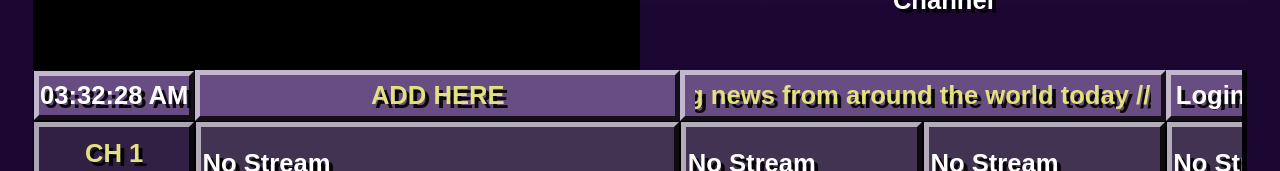
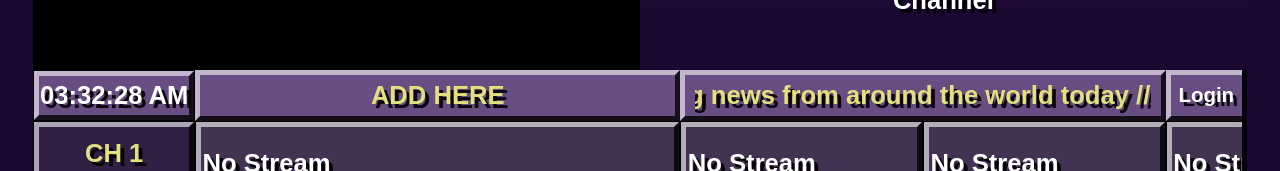
Before and after one commit to site-tech/VibeGuide, a React (Vite) app: page / in a window 1280 px wide. Shown: the part 318-489 px from the top of the page. Built offline with nearby package versions, Linux system fonts and the light colour scheme; no server answers.

Commit message:
working login / logout button

```diff
--- a/src/App.jsx
+++ b/src/App.jsx
@@ -822,7 +822,7 @@ function App() {
               fontFamily: '"Futura Bold Condensed", "Futura", sans-serif',
               fontWeight: 'bold',
               fontStretch: 'condensed',
-              fontSize: 'clamp(20px, 2vw, 60px)',
+              fontSize: 'clamp(16px, 1.6vw, 48px)',
               color: 'white',
               textShadow: '4px 4px 0px rgba(0, 0, 0, 0.9)',
               display: 'flex',
@@ -865,7 +865,7 @@ function App() {
               whiteSpace: 'nowrap',
               padding: '0 10px'
             }}>
-              {isAuthenticating ? 'Loading...' : user ? user.display_name || user.login : 'Login'}
+              {isAuthenticating ? 'Loading...' : user ? 'Logout' : 'Login'}
             </span>
           </button>
         </div>
```
